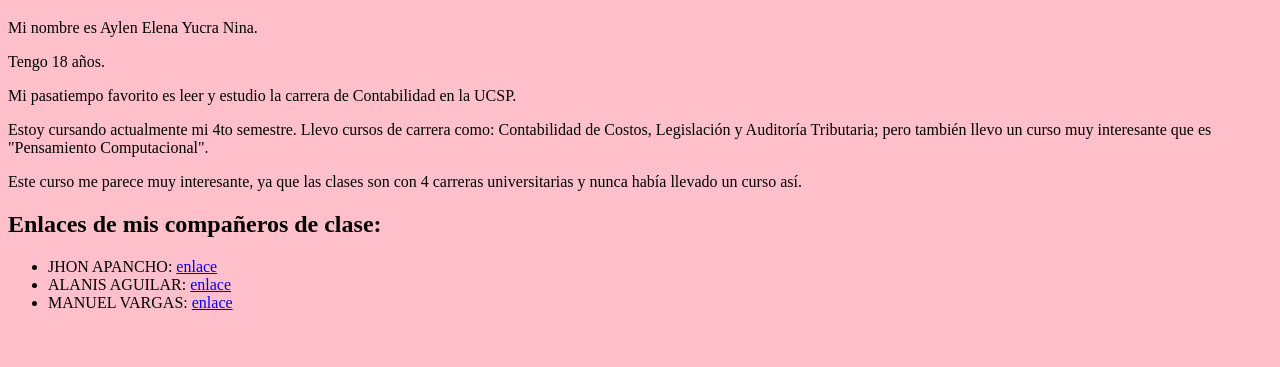
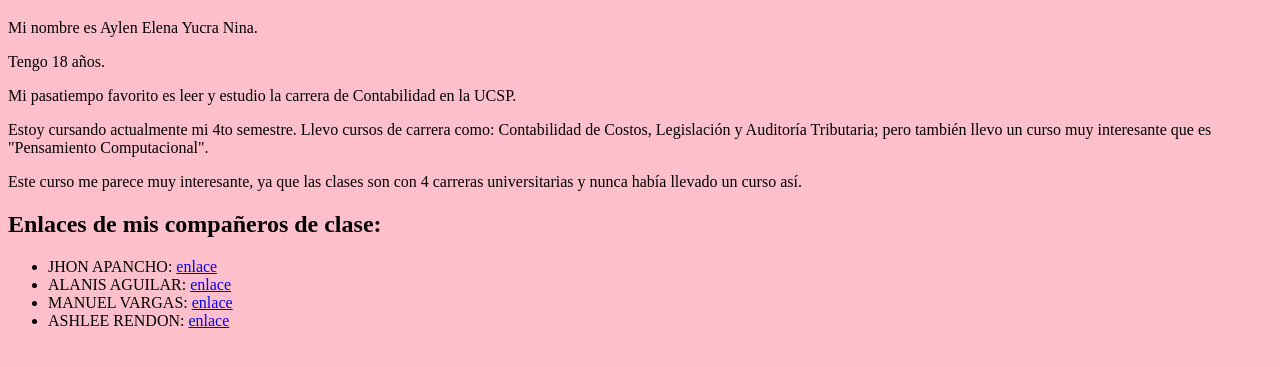
Before and after one commit to AylenEYN/AYLEN-ELENA-YUCRA-NINA, a plain HTML site: page index.html in a window 1280 px wide. Shown: the part 61-428 px from the top of the page. Drawn offline with Linux system fonts and the light colour scheme.

Commit message:
Update index.html
-

```diff
--- a/index.html
+++ b/index.html
@@ -18,6 +18,7 @@
         <li>JHON APANCHO: <a href="https://jhonapancho.github.io/JhonApancho/">enlace</a></li>
         <li>ALANIS AGUILAR: <a href="https://alanisaguilar.github.io/Alanis-Aguilar-Quezada.github.io/">enlace</a></li>
         <li>MANUEL VARGAS: <a href="https://manuelvargas939.github.io/ManuelVargas-P-ginaWeb/">enlace</a></li>
+        <li>ASHLEE RENDON: <a href="https://ashlee-allison-rendon-rios.neocities.org/">enlace</a></li>
 
     </ul>
 </body>
```
